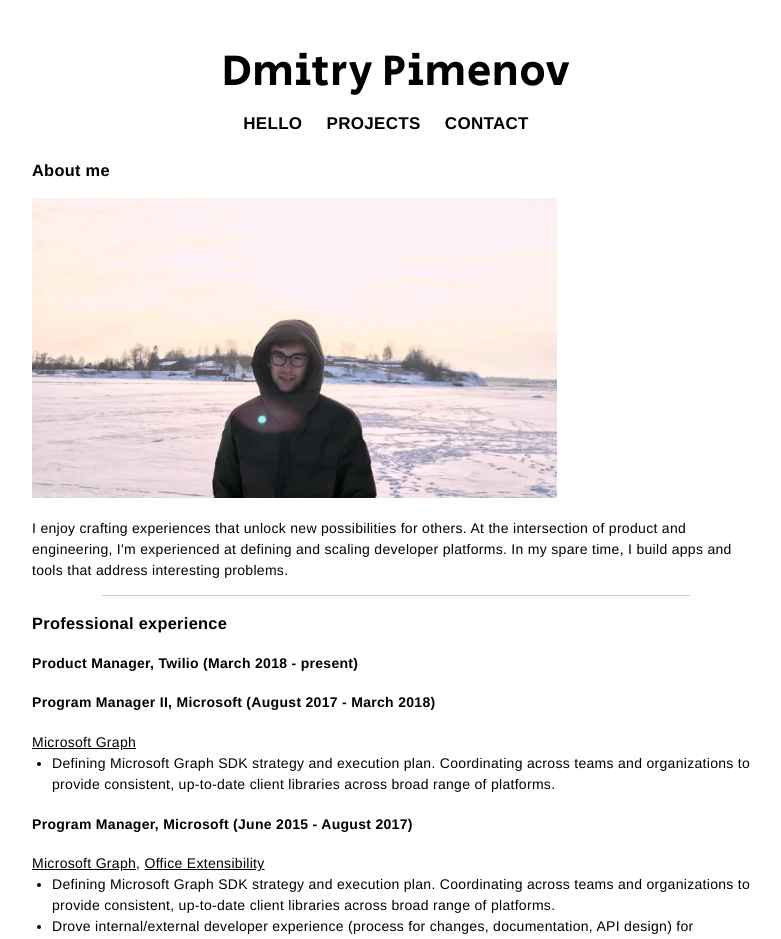
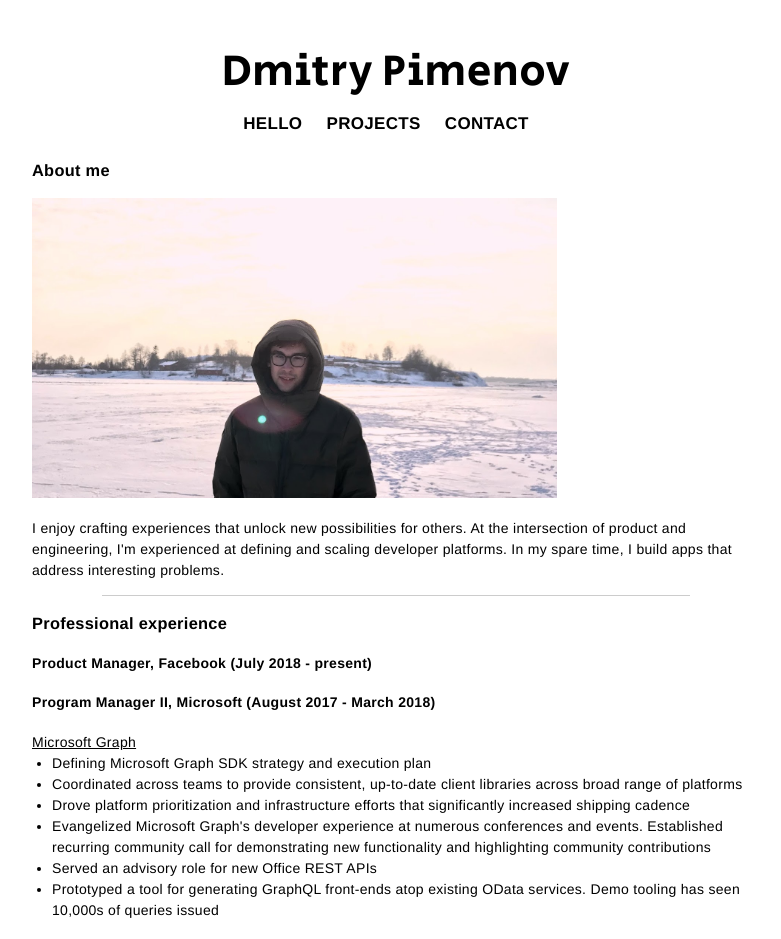
Before and after one commit to dpim/old-personal-site-2, a React app: page /hello in a window 1280 px wide. Shown: the top 939 px of the page, without its empty margins (244-1025 px from the left). Built offline with nearby package versions, Linux system fonts and the light colour scheme.

Commit message:
updated profile

```diff
--- a/src/descriptions.js
+++ b/src/descriptions.js
@@ -1,13 +1,19 @@
 export let Descriptions = {
     "hello": "<h3>About me</h3>\
     <img class='Profile' src='./public/img/finland.jpg' alt='photo of Dmitry' /> \
-    <p>I enjoy crafting experiences that unlock new possibilities for others. At the intersection of product and engineering, I'm experienced at defining and scaling developer platforms. In my spare time, I build apps and tools that address interesting problems.</p> \
+    <p>I enjoy crafting experiences that unlock new possibilities for others. At the intersection of product and engineering, I'm experienced at defining and scaling developer platforms. In my spare time, I build apps that address interesting problems.</p> \
     <hr />\
     <h3>Professional experience</h3>\
-    <h4>Product Manager, Twilio (March 2018  - present)</h4>\
+    <h4>Product Manager, Facebook (July 2018  - present)</h4>\
     <h4>Program Manager II, Microsoft (August 2017 - March 2018)</h4>\
     <a href='https://developer.microsoft.com/en-us/graph/code-samples-and-sdks'>Microsoft Graph</a>\
-    <ul><li>Defining Microsoft Graph SDK strategy and execution plan. Coordinating across teams and organizations to provide consistent, up-to-date client libraries across broad range of platforms.</li>\
+    <ul>\
+    <li>Defining Microsoft Graph SDK strategy and execution plan</li>\
+    <li>Coordinated across teams to provide consistent, up-to-date client libraries across broad range of platforms</li>\
+    <li>Drove platform prioritization and infrastructure efforts that significantly increased shipping cadence </li>\
+    <li>Evangelized Microsoft Graph's developer experience at numerous conferences and events. Established recurring community call for demonstrating new functionality and highlighting community contributions</li>\
+    <li>Served an advisory role for new Office REST APIs</li>\
+    <li>Prototyped a tool for generating GraphQL front-ends atop existing OData services. Demo tooling has seen 10,000s of queries issued</li>\
     </ul>\
     <h4>Program Manager, Microsoft (June 2015 - August 2017)</h4>\
     <a href='https://developer.microsoft.com/en-us/graph/code-samples-and-sdks'>Microsoft Graph</a>, <a href='https://dev.office.com/'>Office Extensibility</a>\
--- a/src/index.css
+++ b/src/index.css
@@ -3,4 +3,5 @@ body {
   padding: 0;
   font-family: sans-serif;
   background-color: transparent;
+  overflow-x: hidden;
 }
```
Also changed, not shown: 2 other files (tests, documents, lock files or other folders).
